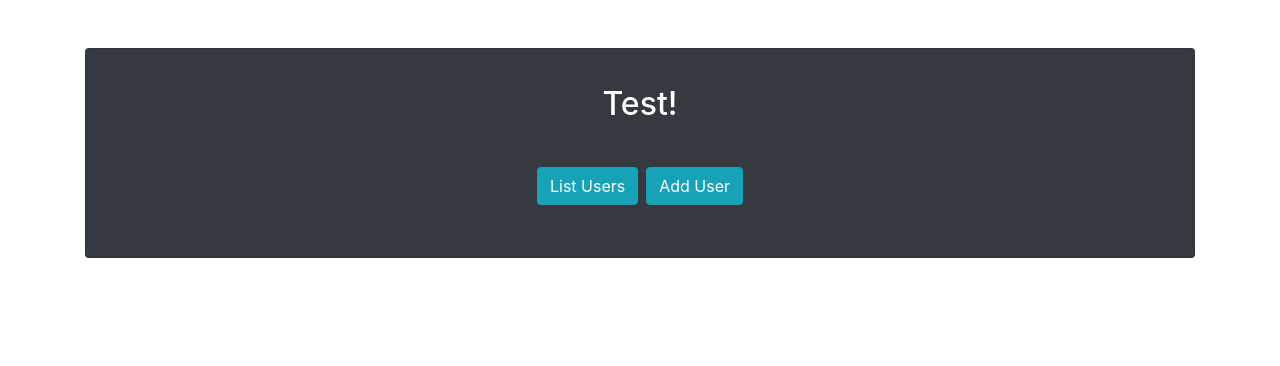
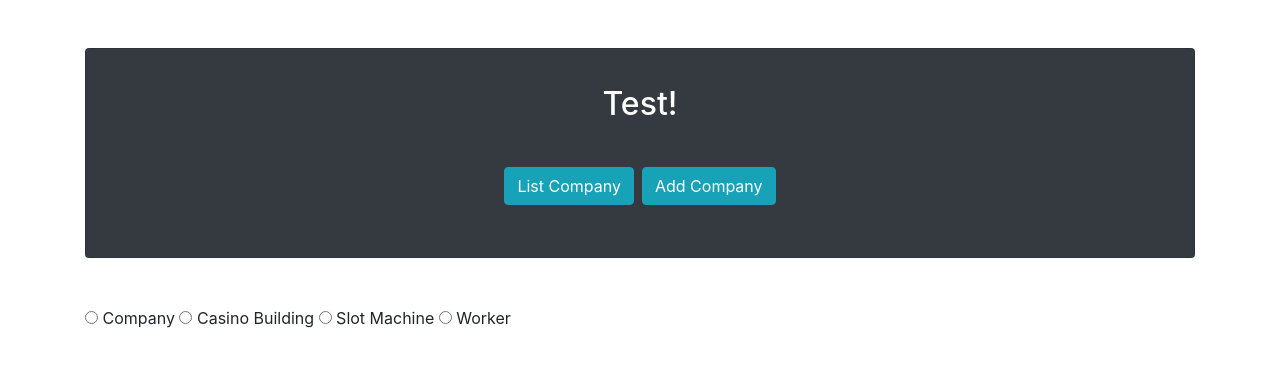
Before and after one commit to Kuurcha/CasinoFrontEnd, an Angular app: page / in a window 1280 px wide. Shown: the top 366 px of the page. Built offline with nearby package versions, Linux system fonts and the light colour scheme.

Commit message:
List for Casino-Building is now working. Radio buttons added to switch between tables

```diff
--- a/src/app/app.component.html
+++ b/src/app/app.component.html
@@ -3,19 +3,31 @@
     <div class="col-md-12">
       <div class="card bg-dark my-5">
         <div class="card-body">
+
           <h2 class="card-title text-center text-white py-3">{{ title }}</h2>
+
+
               <ul class="text-center list-inline py-3">
 
             <li class="list-inline-item">
-              <a routerLink="/company" class="btn btn-info">List Users</a>
+              <a [routerLink]="'/' + radioButtonValue" class="btn btn-info"> List {{ this.radioButtonValue}}</a>
             </li>
             <li class="list-inline-item">
-              <a routerLink="/addCompany" class="btn btn-info">Add User</a>
+              <a [routerLink]=" '/' + radioButtonValue + ' Add' " class="btn btn-info">Add {{ this.radioButtonValue}}</a>
             </li>
           </ul>
         </div>
+
       </div>
+      <input type="radio" value="Company" name="entityType"   [ngModel] = "this.radioButtonValue" (change)="changeEntity($event)"> Company
+      <input type="radio" value="Casino Building" name="entityType" [ngModel] = "this.radioButtonValue" (change)="changeEntity($event)" > Casino Building
+      <input type="radio" value="Slot Machine" name="entityType"  [ngModel] = "this.radioButtonValue" (change)="changeEntity($event)"> Slot Machine
+      <input type="radio" value="Worker" name="entityType"    [ngModel] = "this.radioButtonValue" (change)="changeEntity($event)" > Worker
+      <form [formGroup]="entityForm" (ngSubmit)="onFormSubmit()">
+
+      </form>
       <router-outlet></router-outlet>
+
     </div>
   </div>
 </div>
--- a/src/app/app.component.ts
+++ b/src/app/app.component.ts
@@ -1,4 +1,5 @@
 import { Component } from '@angular/core';
+import {FormControl, FormGroup, Validator, Validators} from "@angular/forms";
 
 @Component({
   selector: 'app-root',
@@ -7,10 +8,22 @@ import { Component } from '@angular/core';
 })
 export class AppComponent {
    title: string;
-
+   entityForm: FormGroup;
+   radioButtonValue!: string;
   constructor() {
     this.title = 'Test!';
+    this.entityForm = new FormGroup({
+      entityName: new FormControl('Сompany', Validators.required),
+    });
+    this.radioButtonValue = 'Сompany';
+  }
+  onFormSubmit(){
 
   }
 
+  changeEntity(e: any) {
+    console.log(e.target.value);
+    this.radioButtonValue = e.target.value;
+  }
+
 }
--- a/src/app/app.module.ts
+++ b/src/app/app.module.ts
@@ -5,7 +5,7 @@ import { AppComponent } from './app.component';
 import { Routes, RouterModule } from '@angular/router';
 import { NgModule } from '@angular/core';
 import { AppRoutingModule } from './app-routing.module';
-import {FormsModule} from "@angular/forms";
+import {FormsModule, ReactiveFormsModule} from "@angular/forms";
 import { Observable } from 'rxjs';
 import { CompanyFormComponent} from "./listsAndForms/Company/company-form/company-form.component";
 import { CompanyListComponent} from "./listsAndForms/Company/company-list/company-list.component";
@@ -36,7 +36,8 @@ import { CasinoBuildingFormComponent } from './listsAndForms/casino-building/cas
     RouterModule,
     HttpClientModule,
     FormsModule,
-      AppRoutingModule
+    AppRoutingModule,
+    ReactiveFormsModule
   ],
   providers: [CompanyServiceService],
   bootstrap: [AppComponent]
--- a/src/app/listsAndForms/Company/company-form/company-form.component.ts
+++ b/src/app/listsAndForms/Company/company-form/company-form.component.ts
@@ -22,7 +22,7 @@ export class CompanyFormComponent implements OnInit {
   }
 
   gotoList() {
-    this.router.navigate(['/company']);
+    this.router.navigate(['/Сompany']);
   }
 
   ngOnInit(): void {
--- a/src/app/listsAndForms/casino-building/casino-building-form/casino-building-form.component.ts
+++ b/src/app/listsAndForms/casino-building/casino-building-form/casino-building-form.component.ts
@@ -24,7 +24,7 @@ export class CasinoBuildingFormComponent implements OnInit {
   }
 
   gotoList() {
-    this.router.navigate(['/casinoBuilding']);
+    this.router.navigate(['/Сasino Building']);
   }
 
   ngOnInit(): void {
--- a/src/app/listsAndForms/slot-machine/slot-machine-form/slot-machine-form.component.ts
+++ b/src/app/listsAndForms/slot-machine/slot-machine-form/slot-machine-form.component.ts
@@ -23,7 +23,7 @@ export class SlotMachineFormComponent implements OnInit {
   }
 
   gotoList() {
-    this.router.navigate(['/slotMachine']);
+    this.router.navigate(['/SlotMachine']);
   }
 
   ngOnInit(): void {
--- a/src/app/listsAndForms/worker/worker-form/worker-form.component.ts
+++ b/src/app/listsAndForms/worker/worker-form/worker-form.component.ts
@@ -23,7 +23,7 @@ export class WorkerFormComponent implements OnInit {
   }
 
   gotoList() {
-    this.router.navigate(['/worker']);
+    this.router.navigate(['/Worker']);
   }
 
   ngOnInit(): void {
--- a/src/service/casino-building.service.ts
+++ b/src/service/casino-building.service.ts
@@ -12,7 +12,7 @@ export class CasinoBuildingService {
   private casinoBuildingUrl: string;
 
   constructor(private http: HttpClient) {
-    this.casinoBuildingUrl= 'http://localhost:5433/Worker';
+    this.casinoBuildingUrl= 'http://localhost:5433/CasinoBuilding';
   }
 
   public findAll(): Observable<CasinoBuilding[]> {
```
Also changed, not shown: src/app/app-routing.module.ts (+8 -8 lines). Lines whose indentation alone changed are shown as unchanged.
